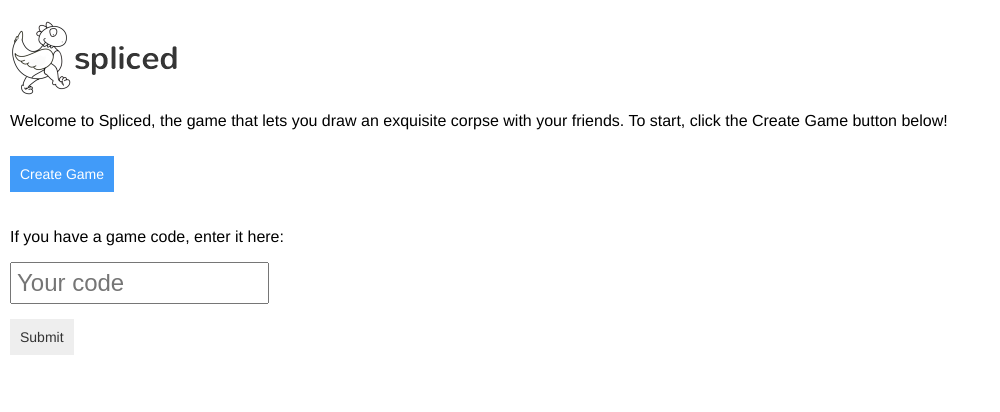
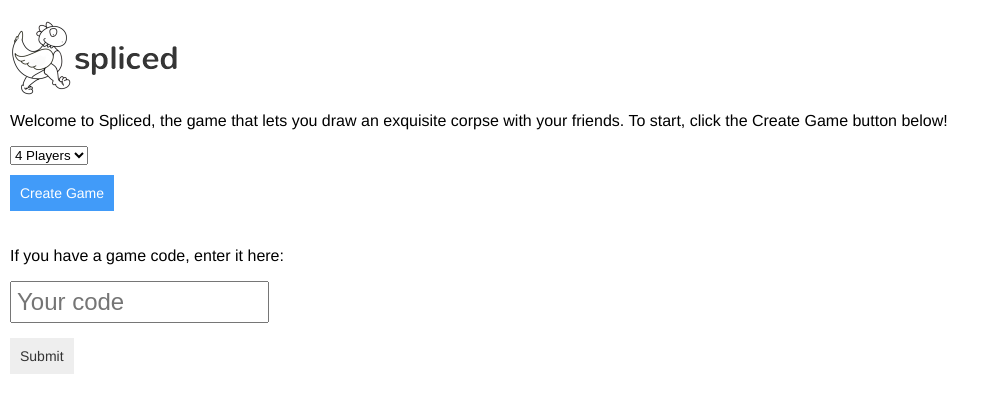
Before and after one commit to Sulfuric-Sunshine/spliced, a website: page client/index.html in a window 1280 px wide. Shown: the whole page, without its empty margins (0-1000 px from the left). Drawn offline with nearby package versions, Linux system fonts and the light colour scheme; some packages are replaced by stand-ins of ours; a script that the page names is missing.

Commit message:
(feat) add dropdown to home page

```diff
--- a/client/app/home/home.html
+++ b/client/app/home/home.html
@@ -2,8 +2,13 @@
   <p>
     Welcome to Spliced, the game that lets you draw an exquisite corpse with your friends. To start, click the Create Game button below!
   </p>
+  <div>
+    <select>
+      <option value="4">4 Players</option>
+      <option value="2">2 Players</option>
+    </select>
+  </div>
   <a class="button" ng-click="createGame()">Create Game</a>
-
   <div class="enter-code-form">
     <p>If you have a game code, enter it here:</p>
     <input type="text" placeholder="Your code" ng-model="gameCode" />
```
